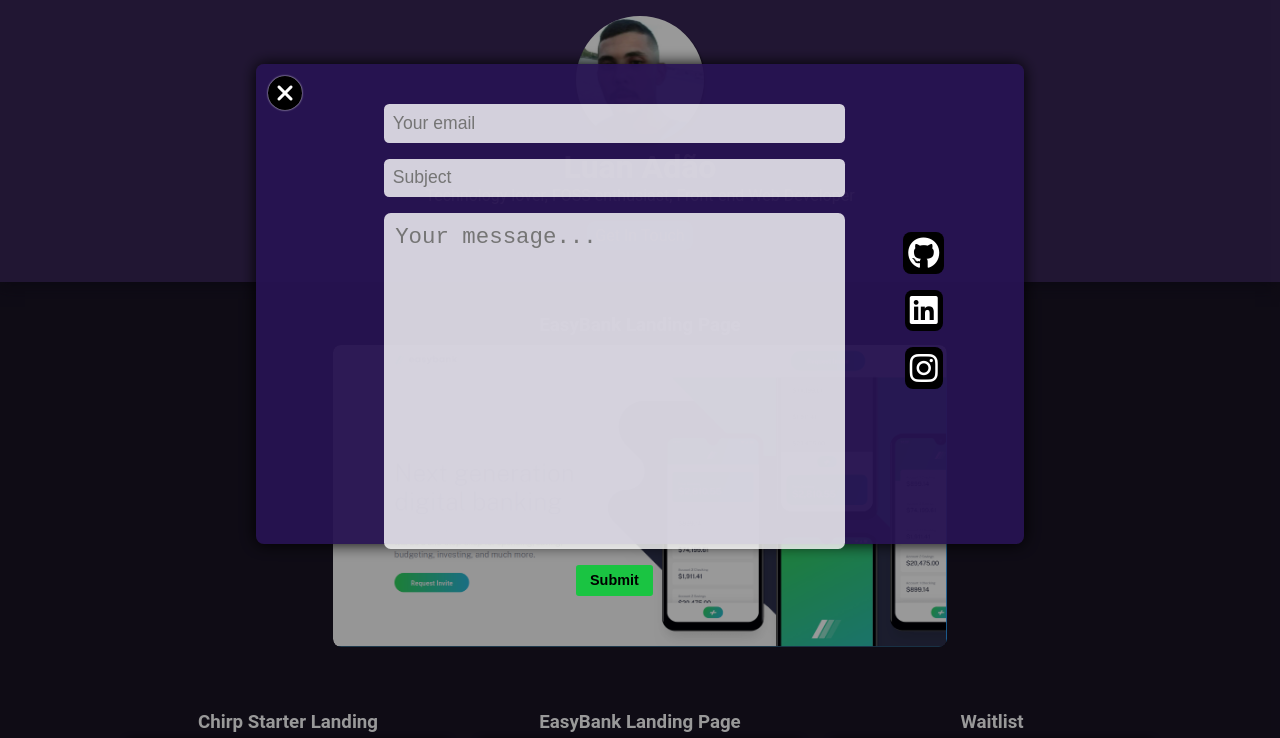
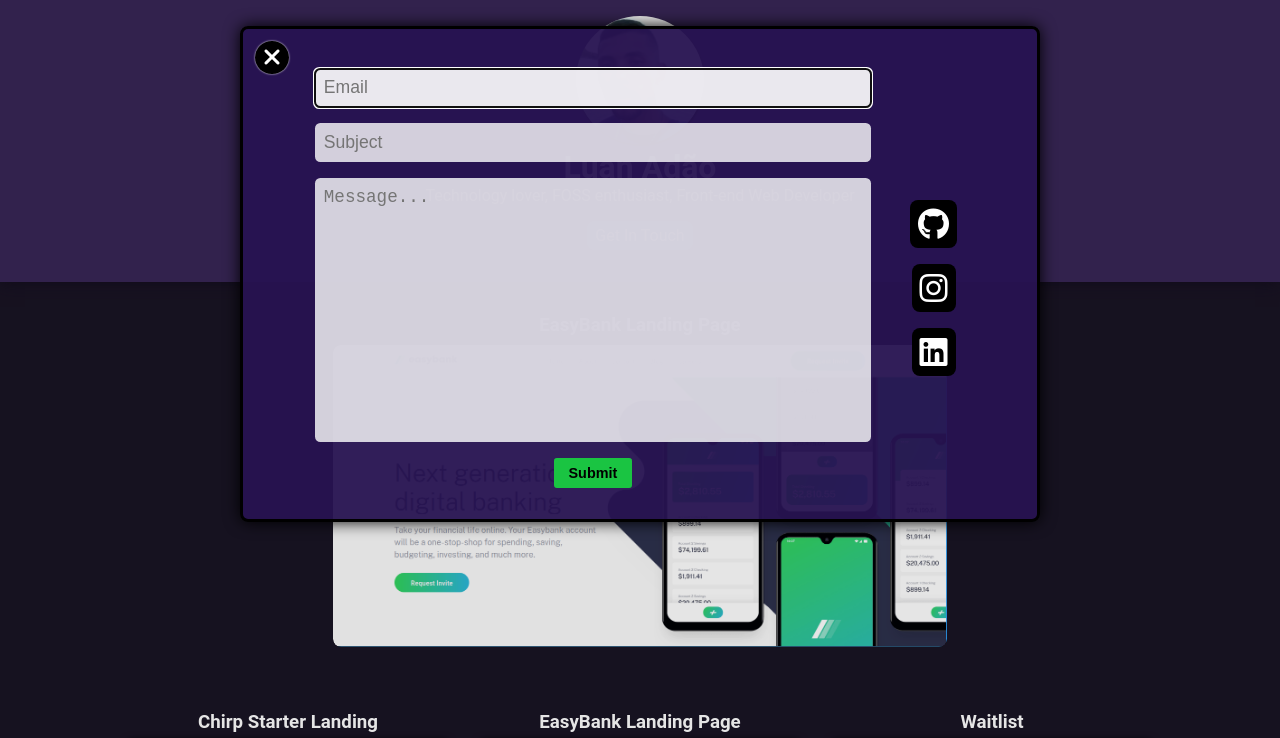
Before and after one commit to lz-coder/lz-coder.github.io, a plain HTML site: page index.html in a window 1280 px wide. Both pictures are taken after a click on the link "Get In Touch". Shown: the top 738 px of the page. Drawn offline with Linux system fonts and the light colour scheme.

Commit message:
New contact screen with dialog element

```diff
--- a/index.css
+++ b/index.css
@@ -131,21 +131,14 @@ main {
 }
 .project-source-button:hover {background: #289a18;}
 
-#contact_screen_container {
-    position: fixed;
-    background: rgba(0, 0, 0, .4);
-    height: 100%;
-    width: 100%;
-    top: 0;
-}
-#contact_screen {
-    width: 60%;
-    height: 30em;
+#contact_dialog {
+    min-width: 50em;
+    min-height: 31em;
     background: rgba(39, 19, 82, 0.95);
-    margin: 5% auto 0;
+    margin: 2% auto;
     border-radius: 0.5em;
     padding: 1em;
-    position: relative;
+    position: fixed;
     box-shadow: 0 0 1em #000;
 }
 .close-button {
@@ -166,10 +159,10 @@ main {
 }
 
 #contact_form {
-    width: 60%;
+    width: 70%;
     position: absolute;
     top: 2.5em;
-    left: 8em;
+    left: 4.5em;
     gap: 1em;
 }
 
@@ -188,7 +181,6 @@ main {
 
 textarea.form-input {
     height: 15em;
-    font-size: 1.4em !important;
     resize: none;
 }
 
@@ -208,27 +200,26 @@ textarea.form-input {
     box-shadow: 0 0 2px #000;
 }
 
-#social_links_container {
+#contact_links_container {
     position: absolute;
     right: 5em;
     top: 35%;
     gap: 1em;
 }
 
-.social-link {
+.contact-link {
     background: #000;
-    border-radius: 0.5em;
+    border-radius: 0.5rem;
     color: #fff;
-    padding: 0.3em;
+    padding: 0.5rem;
+    font-size: 2em;
     cursor: pointer;
+    text-decoration: none;
 }
-.social-link:hover {
+.contact-link:hover {
     box-shadow: 0 0 1px #000;
     transform: scale(1.1);
     color: #3ee86b;
-}
-.social-link-icon {
-    font-size: 2em;
 }
 
 #image_slider {
@@ -253,6 +244,11 @@ textarea.form-input {
     #image_slider {
         max-width: 100%;
     }
+    #contact_dialog {
+        min-width: 100vw;
+        min-height: unset;
+        height: auto;
+    }
 }
 
 @media screen and (max-width: 767px) and (orientation: portrait) {
@@ -267,4 +263,16 @@ textarea.form-input {
         grid-template-columns: auto;
         padding-left: 1rem; padding-right: 1rem;;
     }
+    #contact_form {
+        width: 98%;
+        left: 0.2em;
+        top: 4em;
+    }
+    #contact_links_container {
+        top: unset;
+        bottom: 0.5em;
+        flex-direction: row;
+        right: unset;
+        left: calc(100vw/4);
+    }
 }
--- a/index.html
+++ b/index.html
@@ -17,8 +17,23 @@
             <p class="header-desc">
                 Technology lover, FOSS enthusiast, Front-end Web Developer
             </p>
-            <a class="contact-button" onclick="showContactScreen()">Get In Touch</a>
+            <a class="contact-button" onclick="showContactDialog()">Get In Touch</a>
         </div>
+        <dialog id="contact_dialog">
+            <i class="close-button fa fa-close" onclick="closeContactDialog()"></i>
+            <form id="contact_form" class="flex dir-column ali-center" action="https://formspree.io/f/mvonoaar"
+                method="POST">
+                <input class="form-input" placeholder="Email" type="email" name="email" required>
+                <input class="form-input" placeholder="Subject" type="text" name="subject" required>
+                <textarea class="form-input" placeholder="Message..." name="message" required></textarea>
+                <button class="form-button">Submit</button>
+            </form>
+            <div id="contact_links_container" class="flex dir-column ali-center">
+                <a href="" class="contact-link fab fa-github"></a>
+                <a href="" class="contact-link fab fa-instagram"></a>
+                <a href="" class="contact-link fab fa-linkedin"></a>
+            </div>
+        </dialog>
     </header>
     <main>
         <div class="page-container">
@@ -41,7 +56,8 @@
             <i class="fab fa-js"></i>
         </span>
     </footer>
-    <script src="src/projects-cards-generator.js"> </script>
+
+    <script type="text/javascript" src="src/projects-cards-generator.js"> </script>
     <script type="text/javascript" src="src/contact-screen.js"> </script>
     <script type="text/javascript" src="src/image-slider.js"> </script>
 </body>
--- a/src/contact-screen.js
+++ b/src/contact-screen.js
@@ -1,79 +1,9 @@
-const contact_screen_container = document.createElement("div");
-contact_screen_container.setAttribute("id", "contact_screen_container");
-const contact_screen = document.createElement("div");
-contact_screen.setAttribute("id", "contact_screen");
+const contact_dialog = document.getElementById("contact_dialog");
 
-const close_button = document.createElement("i");
-close_button.className = "close-button fa fa-close";
-close_button.onclick = () => {
-    document.querySelector("#contact_screen_container").remove();
+const showContactDialog = () => {
+    contact_dialog.showModal();
 }
 
-const form = document.createElement("form");
-form.setAttribute("id", "contact_form");
-form.setAttribute("action", "https://formspree.io/f/mvonoaar");
-form.setAttribute("method", "POST");
-form.className = "flex dir-column ali-center";
-const input_email = document.createElement("input");
-input_email.setAttribute("placeholder", "Your email");
-input_email.setAttribute("type", "email");
-input_email.setAttribute("name", "email");
-input_email.className = "form-input";
-const input_subject = document.createElement("input");
-input_subject.setAttribute("placeholder", "Subject");
-input_subject.setAttribute("type", "text");
-input_subject.setAttribute("name", "subject");
-input_subject.className = "form-input";
-const input_message = document.createElement("textarea");
-input_message.setAttribute("placeholder", "Your message...");
-input_message.setAttribute("name", "message");
-input_message.className = "form-input";
-const input_submit_button = document.createElement("button");
-input_submit_button.setAttribute("type", "submit");
-input_submit_button.innerText = "Submit";
-input_submit_button.className = "form-button";
-
-const social_links_container = document.createElement("div");
-social_links_container.setAttribute("id", "social_links_container");
-social_links_container.className = "flex dir-column ali-center";
-
-function createSocialLink(url, faIcon) {
-    const social_link = document.createElement("div");
-    social_link.className = "social-link flex ali-center";
-    const social_link_icon = document.createElement("span");
-    social_link_icon.className = `fab ${faIcon} social-link-icon`;
-
-    social_link.onclick = () => {
-        window.open(url, "_blank");
-    }
-
-    social_link.appendChild(social_link_icon);
-
-    return social_link;
+const closeContactDialog = () => {
+    contact_dialog.close();
 }
-
-const github_social_link = createSocialLink("https://github.com/lz-coder", "fa-github");
-const linkedin_social_link = createSocialLink("https://linkedin.com/", "fa-linkedin");
-const instagram_social_link = createSocialLink("https://instagram.com/", "fa-instagram");
-
-social_links_container.appendChild(github_social_link);
-social_links_container.appendChild(linkedin_social_link);
-social_links_container.appendChild(instagram_social_link);
-
-form.appendChild(input_email);
-form.appendChild(input_subject);
-form.appendChild(input_message);
-form.appendChild(input_submit_button);
-
-contact_screen.appendChild(close_button);
-contact_screen.appendChild(form);
-contact_screen.appendChild(social_links_container);
-contact_screen_container.appendChild(contact_screen);
-
-function showContactScreen() {
-    document.querySelector("body").append(contact_screen_container);
-    const form_inputs = document.querySelectorAll(".form-input");
-    form_inputs.forEach(input => {
-        input.setAttribute("required", "true");
-    });
-}
```
